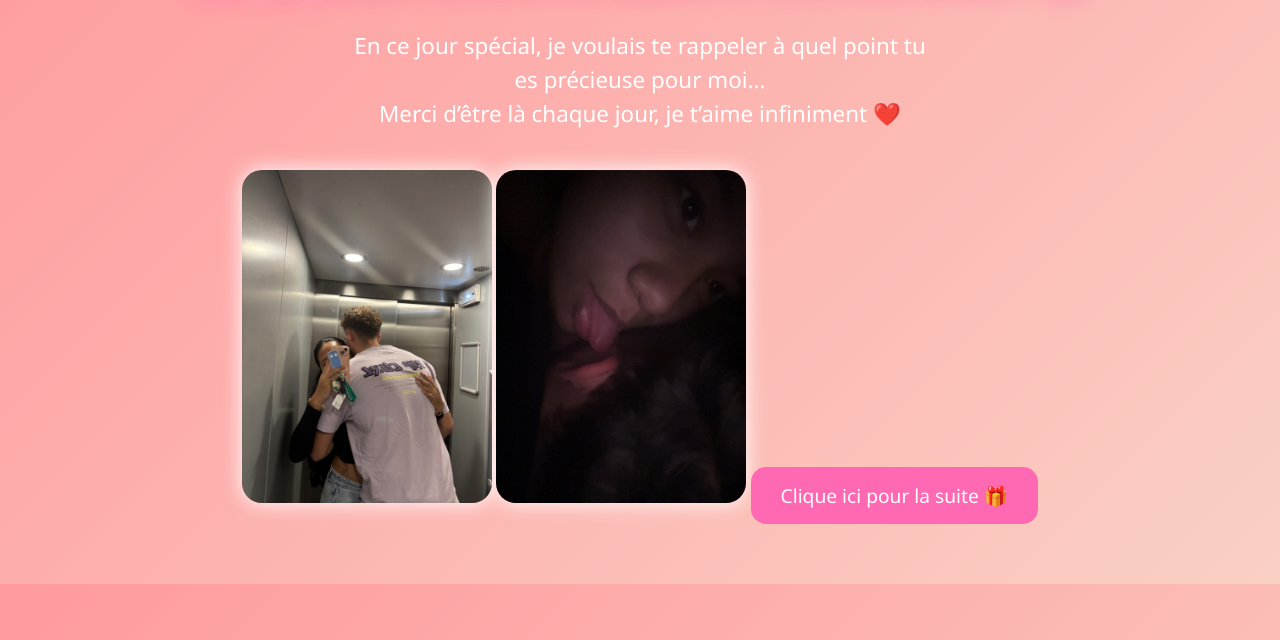
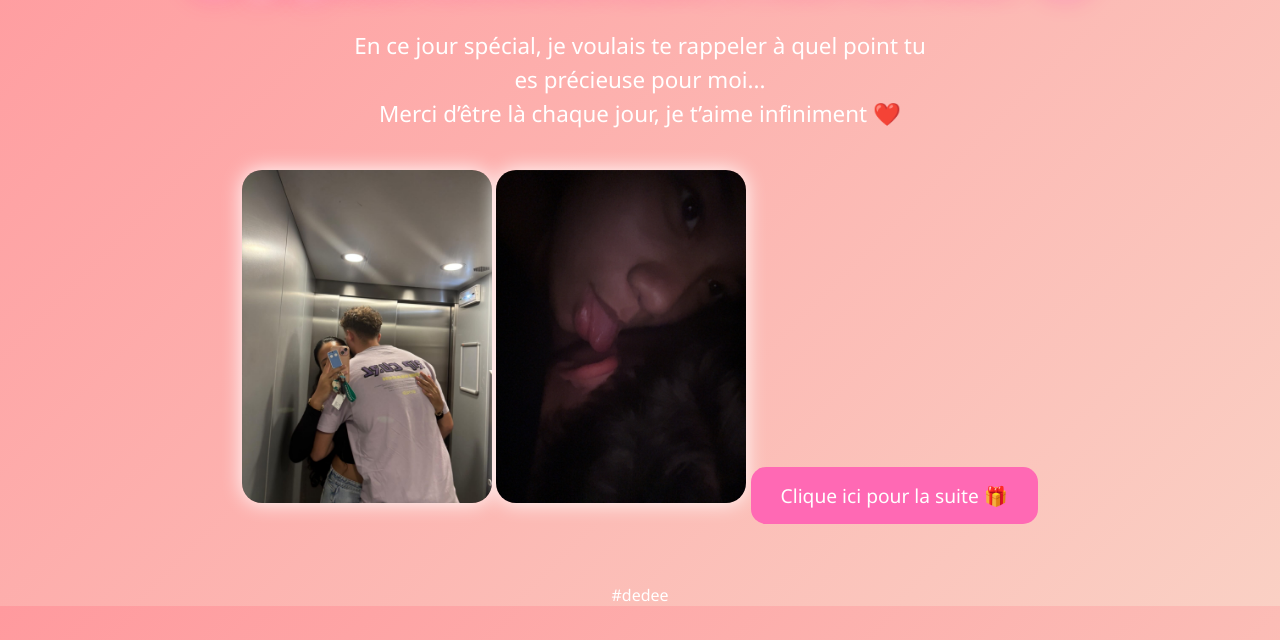
Before and after one commit to Dan4570/anniversaire-copine, a plain HTML site: page index.html in a window 1280 px wide. Shown: the part 160-800 px from the top of the page. Drawn offline with Linux system fonts and the light colour scheme.

Commit message:
Modif sur index.html

```diff
--- a/index.html
+++ b/index.html
@@ -23,6 +23,6 @@
     Ton navigateur ne supporte pas l'audio HTML5.
   </audio>
 
-  <script src="script.js"></script>
+  <script src="script.js"></script> #dedee
 </body>
 </html>
```
